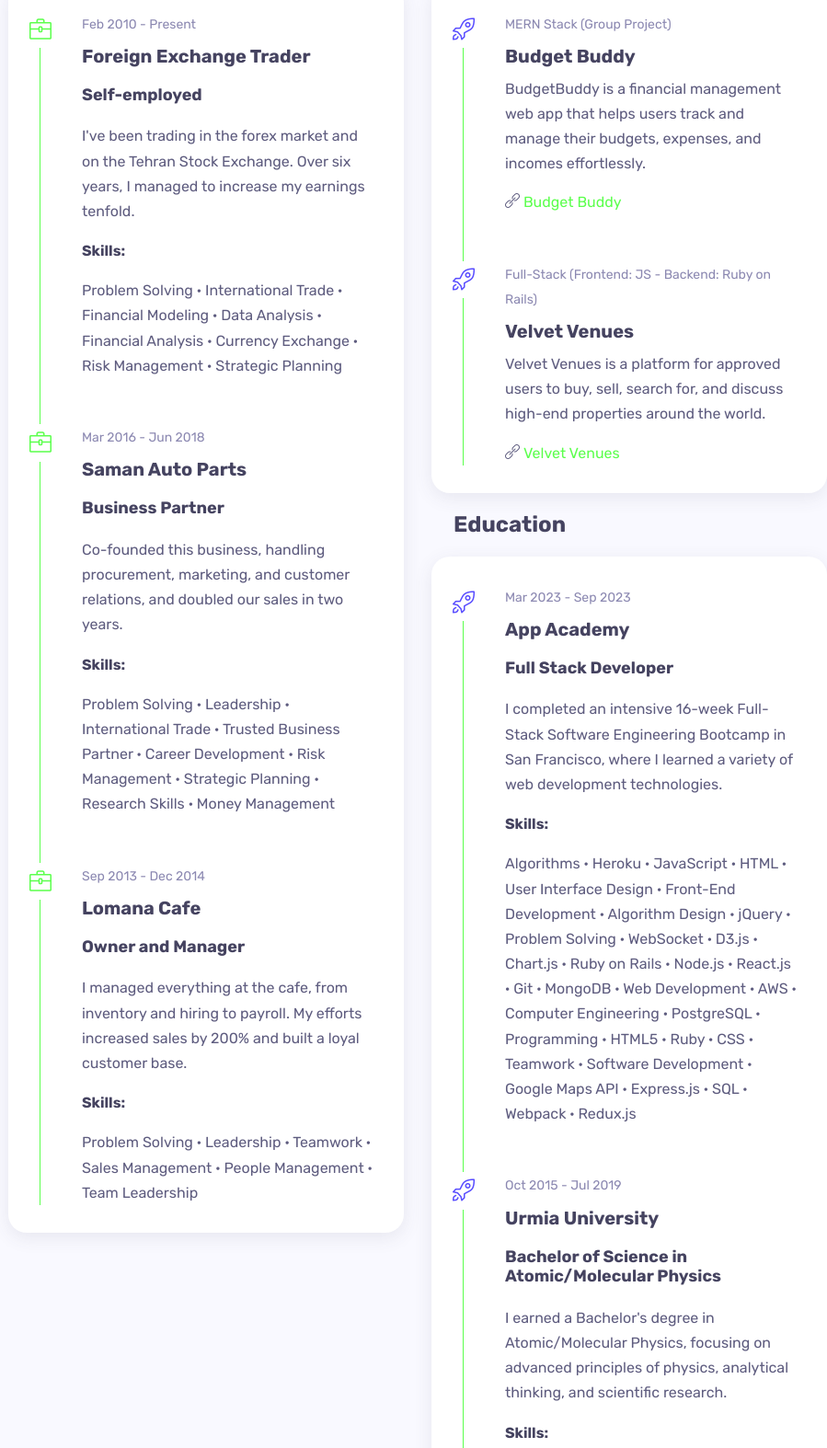
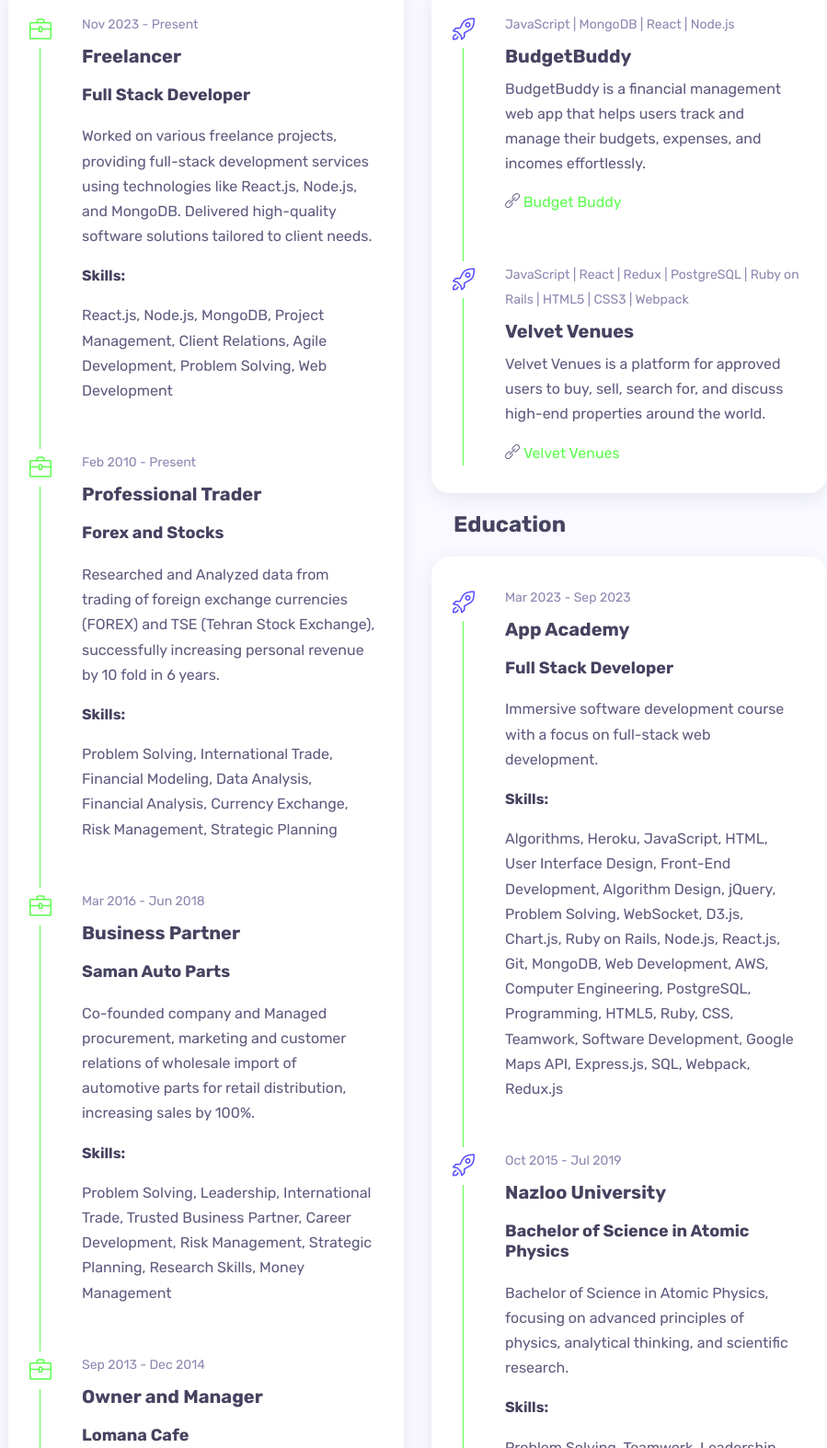
Before and after one commit to Farivar90/portfolio2, a plain HTML site: page index.html in a window 1280 px wide. Shown: the part 6411-7985 px from the top of the page at 92% size, without its empty margins (331-1230 px from the left). Drawn offline with nearby package versions, Linux system fonts and the light colour scheme.

Commit message:
tired of this2

```diff
--- a/index.html
+++ b/index.html
@@ -867,13 +867,26 @@
 				<div class="timeline edu bg-white rounded shadow-dark padding-30 overflow-hidden">
 
 					<!-- timeline item -->
+					<div class="timeline-container wow fadeInUp" data-wow-delay="0.4s">
+						<div class="content">
+							<span class="time">Nov 2023 - Present</span>
+							<h3 class="title">Freelancer</h3>
+							<h4>Full Stack Developer</h4>
+							<p>Worked on various freelance projects, providing full-stack development services using technologies like React.js, Node.js, and MongoDB. Delivered high-quality software solutions tailored to client needs.
+								<h6>Skills:</h6> React.js, Node.js, MongoDB, Project Management, Client Relations, Agile Development, Problem Solving, Web Development
+							</p>
+						</div>
+					</div>
+
+					<!-- timeline item -->
 					<div class="timeline-container wow fadeInUp">
 						<div class="content">
 							<span class="time">Feb 2010 - Present</span>
-								<h3 class="title">Foreign Exchange Trader <h4>Self-employed</h4></h3>
+							<h3 class="title">Professional Trader</h3>
+							<h4>Forex and Stocks</h4>
 							<p>
-									I've been trading in the forex market and on the Tehran Stock Exchange. Over six years, I managed to increase my earnings tenfold.
-									<h6>Skills:</h6> Problem Solving · International Trade · Financial Modeling · Data Analysis · Financial Analysis · Currency Exchange · Risk Management · Strategic Planning
+								Researched and Analyzed data from trading of foreign exchange currencies (FOREX) and TSE (Tehran Stock Exchange), successfully increasing personal revenue by 10 fold in 6 years.
+								<h6>Skills:</h6> Problem Solving, International Trade, Financial Modeling, Data Analysis, Financial Analysis, Currency Exchange, Risk Management, Strategic Planning
 							</p>
 						</div>
 					</div>
@@ -882,9 +895,10 @@
 					<div class="timeline-container wow fadeInUp" data-wow-delay="0.4s">
 						<div class="content">
 							<span class="time">Mar 2016 - Jun 2018</span>
-								<h3 class="title">Saman Auto Parts <h4>Business Partner</h4></h3>
-								<p>Co-founded this business, handling procurement, marketing, and customer relations, and doubled our sales in two years.
-									<h6>Skills:</h6> Problem Solving · Leadership · International Trade · Trusted Business Partner · Career Development · Risk Management · Strategic Planning · Research Skills · Money Management
+							<h3 class="title">Business Partner</h3>
+							<h4>Saman Auto Parts</h4>
+							<p>Co-founded company and Managed procurement, marketing and customer relations of wholesale import of automotive parts for retail distribution, increasing sales by 100%.
+								<h6>Skills:</h6> Problem Solving, Leadership, International Trade, Trusted Business Partner, Career Development, Risk Management, Strategic Planning, Research Skills, Money Management
 							</p>
 						</div>
 					</div>
@@ -893,12 +907,14 @@
 					<div class="timeline-container wow fadeInUp" data-wow-delay="0.4s">
 						<div class="content">
 							<span class="time">Sep 2013 - Dec 2014</span>
-								<h3 class="title">Lomana Cafe <h4>Owner and Manager</h4></h3>
-								<p>I managed everything at the cafe, from inventory and hiring to payroll. My efforts increased sales by 200% and built a loyal customer base.
-									<h6>Skills:</h6> Problem Solving · Leadership · Teamwork · Sales Management · People Management · Team Leadership
+							<h3 class="title">Owner and Manager</h3>
+							<h4>Lomana Cafe</h4>
+							<p>Oversaw inventory management, hiring of staff, onboarding, and payroll for 4 full-time and part-time employees. Negotiated with outside vendors, including delivery of specialty goods, successfully increasing sales and customer base by 200% with 100% return customer base.
+								<h6>Skills:</h6> Problem Solving, Leadership, Teamwork, Sales Management, People Management, Team Leadership
 							</p>
 						</div>
 					</div>
+
 
 					<!-- main line -->
 					<span class="line"></span>
@@ -921,8 +937,8 @@
 					<!-- timeline item -->
 					<div class="timeline-container wow fadeInUp">
 						<div class="content">
-								<span class="time">MERN Stack (Group Project)</span>
-								<h3 class="title">Budget Buddy</h3>
+							<span class="time">JavaScript | MongoDB | React | Node.js</span>
+							<h3 class="title">BudgetBuddy</h3>
 							<p>BudgetBuddy is a financial management web app that helps users track and manage their budgets, expenses, and incomes effortlessly.</p>
 							<div class="spacer" data-height="15"></div>
 							<span class="icon icon-link"></span>
@@ -933,7 +949,7 @@
 					<!-- timeline item -->
 					<div class="timeline-container wow fadeInUp" data-wow-delay="0.2s">
 						<div class="content">
-								<span class="time">Full-Stack (Frontend: JS - Backend: Ruby on Rails)</span>
+							<span class="time">JavaScript | React | Redux | PostgreSQL | Ruby on Rails | HTML5 | CSS3 | Webpack</span>
 							<h3 class="title">Velvet Venues</h3>
 							<p>Velvet Venues is a platform for approved users to buy, sell, search for, and discuss high-end properties around the world.</p>
 							<div class="spacer" data-height="15"></div>
@@ -955,9 +971,10 @@
 					<div class="timeline-container wow fadeInUp">
 						<div class="content">
 							<span class="time">Mar 2023 - Sep 2023</span>
-								<h3 class="title">App Academy <h4>Full Stack Developer</h4></h3>
-								<p>I completed an intensive 16-week Full-Stack Software Engineering Bootcamp in San Francisco, where I learned a variety of web development technologies.
-									<h6>Skills:</h6> Algorithms · Heroku · JavaScript · HTML · User Interface Design · Front-End Development · Algorithm Design · jQuery · Problem Solving · WebSocket · D3.js · Chart.js · Ruby on Rails · Node.js · React.js · Git · MongoDB · Web Development · AWS · Computer Engineering · PostgreSQL · Programming · HTML5 · Ruby · CSS · Teamwork · Software Development · Google Maps API · Express.js · SQL · Webpack · Redux.js
+							<h3 class="title">App Academy</h3>
+							<h4>Full Stack Developer</h4>
+							<p>Immersive software development course with a focus on full-stack web development.
+								<h6>Skills:</h6> Algorithms, Heroku, JavaScript, HTML, User Interface Design, Front-End Development, Algorithm Design, jQuery, Problem Solving, WebSocket, D3.js, Chart.js, Ruby on Rails, Node.js, React.js, Git, MongoDB, Web Development, AWS, Computer Engineering, PostgreSQL, Programming, HTML5, Ruby, CSS, Teamwork, Software Development, Google Maps API, Express.js, SQL, Webpack, Redux.js
 							</p>
 						</div>
 					</div>
@@ -966,9 +983,10 @@
 					<div class="timeline-container wow fadeInUp" data-wow-delay="0.2s">
 						<div class="content">
 							<span class="time">Oct 2015 - Jul 2019</span>
-								<h3 class="title">Urmia University <h4>Bachelor of Science in Atomic/Molecular Physics</h4></h3>
-								<p>I earned a Bachelor's degree in Atomic/Molecular Physics, focusing on advanced principles of physics, analytical thinking, and scientific research.
-									<h6>Skills:</h6> Problem Solving · Teamwork · Leadership
+							<h3 class="title">Nazloo University</h3>
+							<h4>Bachelor of Science in Atomic Physics</h4>
+							<p>Bachelor of Science in Atomic Physics, focusing on advanced principles of physics, analytical thinking, and scientific research.
+								<h6>Skills:</h6> Problem Solving, Teamwork, Leadership
 							</p>
 						</div>
 					</div>
@@ -977,9 +995,10 @@
 					<div class="timeline-container wow fadeInUp" data-wow-delay="0.4s">
 						<div class="content">
 							<span class="time">Aug 2009 - Feb 2014</span>
-								<h3 class="title">Azad University Central Tehran Branch <h4>Bachelor of Science in Electrical and Electronics Engineering</h4></h3>
-								<p>I graduated with a degree in Electrical and Electronics Engineering and founded a digital marketing agency offering various services.
-									<h6>Skills:</h6> Problem Solving · Electrical Engineering
+							<h3 class="title">Tehran-Markaz University</h3>
+							<h4>Bachelor of Science in Electronic Engineering</h4>
+							<p>Bachelor of Science in Electronic Engineering and achieved credits towards a Master’s Degree.
+								<h6>Skills:</h6> Problem Solving, Electrical Engineering
 							</p>
 						</div>
 					</div>
@@ -995,6 +1014,7 @@
 	</div>
 
 </section>
+
 
 
 
```
Lines whose indentation alone changed are shown as unchanged.
